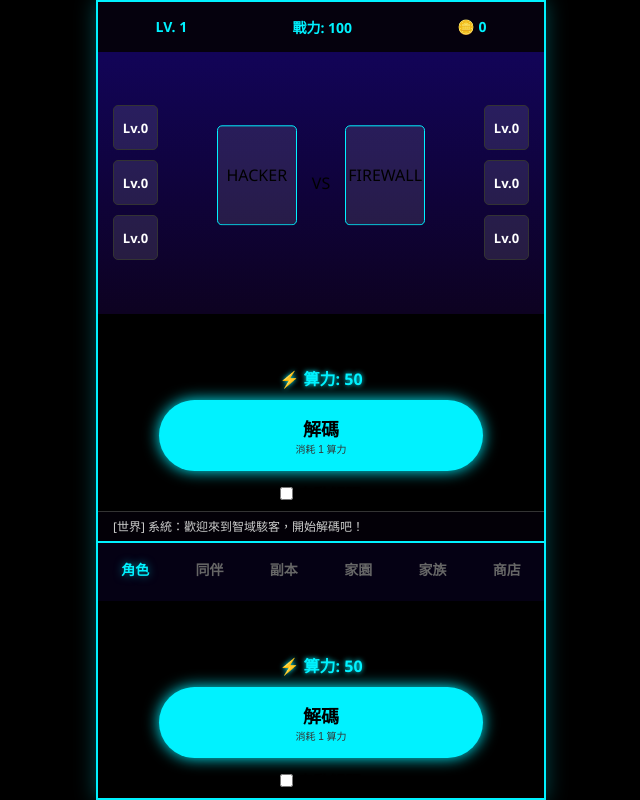
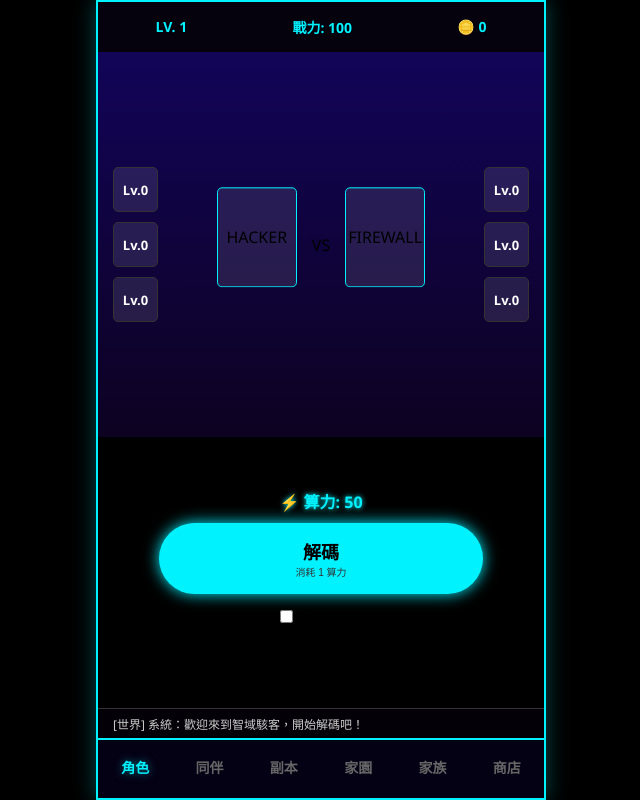
Before and after one commit to mymcworld3-droid/intellitower, a website: page public/index.html in a window 1280 px wide. Shown: the whole page, without its empty margins (319-959 px from the left). Drawn offline with Linux system fonts and the light colour scheme.

Commit message:
Remove terminal footer from index.html
Removed the terminal footer section including display and button elements.

```diff
--- a/public/index.html
+++ b/public/index.html
@@ -73,22 +73,6 @@
 
         <div id="toast-container"></div>
 
-        <div class="terminal-footer">
-            <div class="terminal-display">
-                <div class="terminal-text">QUANTUM_TERMINAL_V1.0</div>
-                <div class="glitch-line"></div>
-                <div class="energy-display">⚡ 算力: <span id="val-energy">50</span></div>
-            </div>
-            <button id="unbox-btn" onclick="triggerUnbox()">
-                <span class="btn-main">解碼</span>
-                <span class="btn-sub">消耗 1 算力</span>
-            </button>
-            <div class="auto-toggle">
-                <input type="checkbox" id="auto-check">
-                <label for="auto-check">自動解碼</label>
-            </div>
-        </div>
-
         <div id="compare-modal" class="modal-overlay" style="display: none;">
             <div class="modal-content">
                 <div class="modal-header">數據模組比對</div>
```
